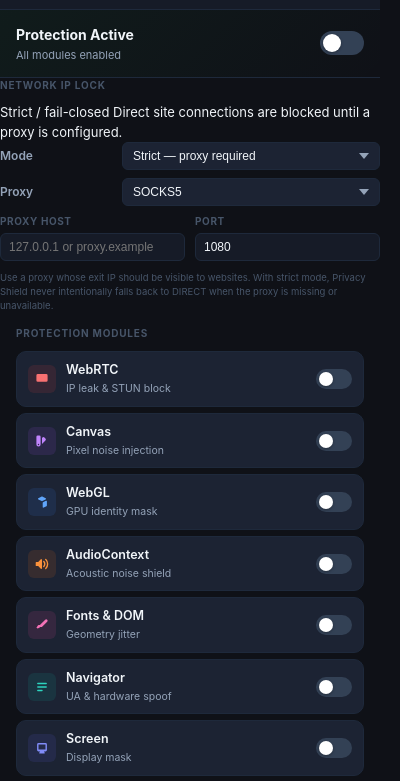
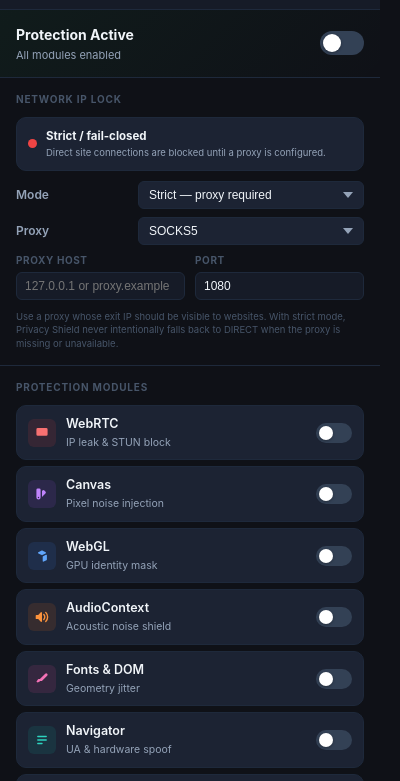
Before and after one commit to sswweett00/gizlilik-eklenti, a browser extension: page popup.html in a window 400 px wide. Shown: the part 40-821 px from the top of the page. Drawn offline with Linux system fonts and the light colour scheme.

Commit message:
style: add strict network IP lock status UI

```diff
--- a/popup.css
+++ b/popup.css
@@ -606,3 +606,58 @@ input:focus-visible {
 .status-item-value {
   font-variant-numeric: tabular-nums;
 }
+
+
+/* ─── Network IP Lock ────────────────────────────────────────────── */
+.ip-lock-section {
+  padding: 14px 16px;
+  border-bottom: 1px solid var(--border);
+}
+
+.ip-lock-banner {
+  display: flex;
+  align-items: center;
+  gap: 9px;
+  padding: 10px 11px;
+  margin-bottom: 10px;
+  background: var(--bg-card);
+  border: 1px solid var(--border);
+  border-radius: var(--radius-md);
+}
+
+.ip-lock-dot {
+  width: 9px;
+  height: 9px;
+  flex: 0 0 auto;
+  border-radius: 50%;
+  background: var(--danger);
+}
+
+.ip-lock-dot.locked {
+  background: var(--danger);
+  box-shadow: 0 0 8px rgba(239, 68, 68, 0.45);
+}
+
+.ip-lock-dot.protected {
+  background: var(--accent);
+  box-shadow: 0 0 8px rgba(34, 197, 94, 0.45);
+}
+
+.ip-lock-info {
+  min-width: 0;
+  display: flex;
+  flex-direction: column;
+  gap: 1px;
+}
+
+.ip-lock-title {
+  font-size: 11.5px;
+  font-weight: 700;
+  color: var(--text-primary);
+}
+
+.ip-lock-sub {
+  font-size: 9.5px;
+  line-height: 1.4;
+  color: var(--text-secondary);
+}
```
